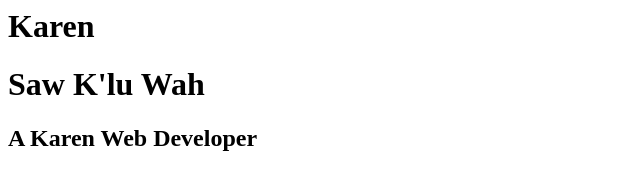
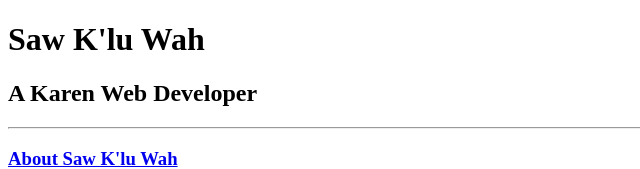
Before and after one commit to 124ns/klu, a plain HTML site: page index.html in a window 1280 px wide. Shown: the top 169 px of the page, without its empty margins (0-640 px from the left). Drawn offline with Linux system fonts and the light colour scheme.

Commit message:
original

```diff
--- a/index.html
+++ b/index.html
@@ -1,4 +1,4 @@
-<h1> Karen </h1>
+
 <!DOCTYPE html>
 <html lang="en">
 
```
